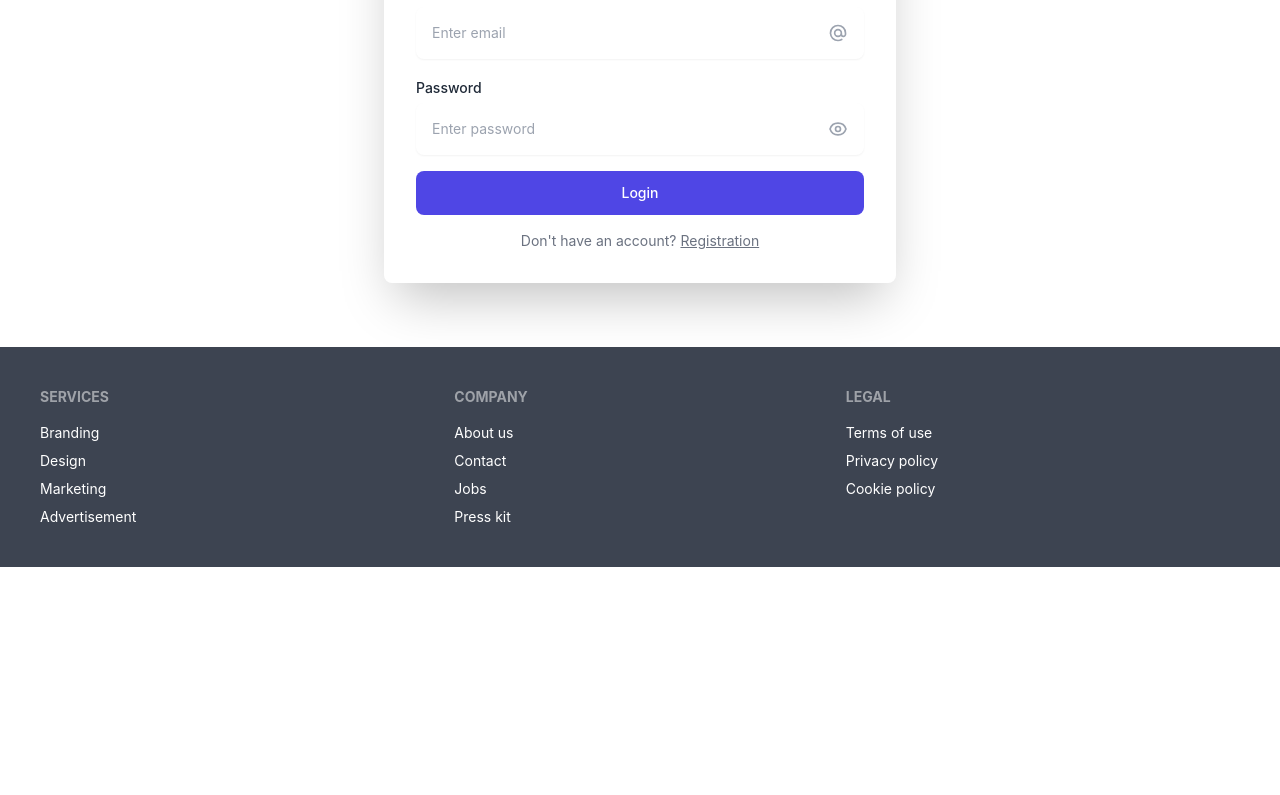
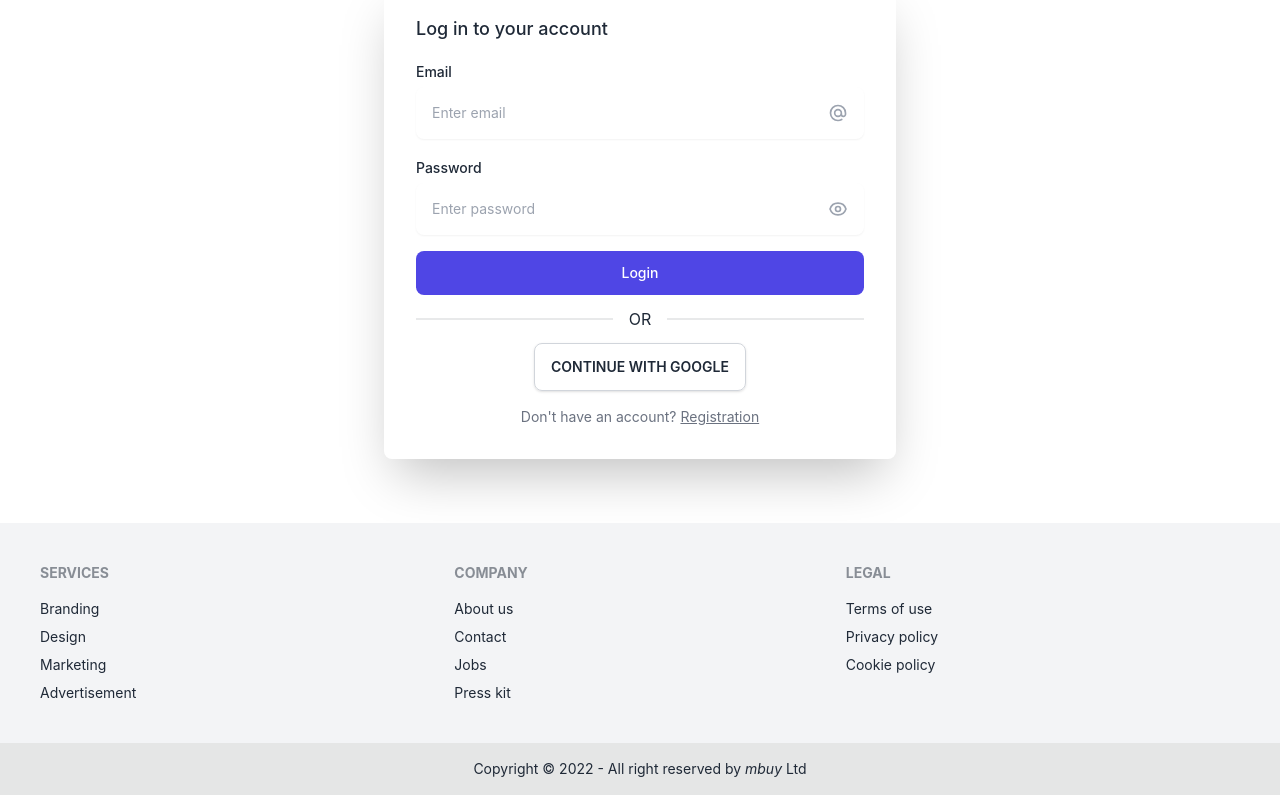
Before and after one commit to rssabbir-dev/m-buy-sell-frontend, a React (Create React App) app: page /login in a window 1280 px wide. Shown: the part 221-1016 px from the top of the page. Before the commit the page ends 800 px from the top, so only its background shows below. Built offline with nearby package versions, Linux system fonts and the light colour scheme; no server answers.

Commit message:
added ProviderLogin Google, and improve more

```diff
--- a/src/layout/MainLayout/MainLayout.js
+++ b/src/layout/MainLayout/MainLayout.js
@@ -7,7 +7,7 @@ const MainLayout = () => {
 	return (
 		<div>
 			<NavBar />
-			<div className='w-11/12 mx-auto'>
+			<div className='w-11/12 mx-auto mt-20'>
 				<Outlet />
 			</div>
 			<Footer />
--- a/src/pages/Buyer/AllOrder/AllOrder.js
+++ b/src/pages/Buyer/AllOrder/AllOrder.js
@@ -40,7 +40,7 @@ const AllOrder = () => {
 							<th>Product Name</th>
 							<th>Seller Name</th>
 							<th>Price</th>
-							<th>Delete</th>
+							<th>Payment</th>
 						</tr>
 					</thead>
 					<tbody>
--- /dev/null
+++ b/src/pages/Home/About/About.js
@@ -0,0 +1,40 @@
+import React from 'react';
+import aboutImg from '../../../assets/about.jpg'
+
+const About = () => {
+    return (
+		<section>
+			<div class='mx-auto max-w-screen-2xl px-4 pb-16 sm:px-6 lg:px-8'>
+				<div class='grid grid-cols-1 lg:h-screen lg:grid-cols-2'>
+					<div class='relative z-10 lg:py-16'>
+						<div class='relative h-64 sm:h-80 lg:h-full'>
+							<img
+								alt='House'
+								src={aboutImg}
+								class='absolute inset-0 h-full w-full object-cover'
+							/>
+						</div>
+					</div>
+
+					<div class='relative flex items-center bg-gray-100'>
+						<span class='hidden lg:absolute lg:inset-y-0 lg:-left-16 lg:block lg:w-16 lg:bg-gray-100'></span>
+
+						<div class='p-8 sm:p-16 lg:p-24'>
+							<h2 class='text-2xl font-bold sm:text-3xl'>
+								Browse your necessary items on our organized
+								category
+							</h2>
+
+							<p class='mt-4 text-gray-600'>
+								You can choose your any necessary here in cheap
+								price without any hassles, we handle for it you.
+							</p>
+						</div>
+					</div>
+				</div>
+			</div>
+		</section>
+	);
+};
+
+export default About;
--- a/src/pages/Home/DisplayCategories/DisplayCategories.js
+++ b/src/pages/Home/DisplayCategories/DisplayCategories.js
@@ -18,10 +18,19 @@ const DisplayCategories = () => {
 		return <SpinnerSeller />;
 	}
 	return (
-		<div className='grid grid-cols-2 sm:grid-cols-3 gap-5'>
-			{categories.map((category) => (
-				<Link to={`/category/${category._id}`} className='p-8 text-center rounded-lg text-xl font-semibold bg-slate-100 uppercase shadow-md hover:shadow-xl hover:-translate-y-2 hover:cursor-pointer transition-all' key={category._id}>{category.category_name}</Link>
-			))}
+		<div>
+			<h1 className='text-lg font-bold mb-3'>Browse items by category</h1>
+			<div className='grid grid-cols-2 sm:grid-cols-3 gap-5'>
+				{categories.map((category) => (
+					<Link
+						to={`/category/${category._id}`}
+						className='p-8 text-center rounded-lg text-xl font-semibold bg-slate-100 uppercase shadow-md hover:shadow-xl hover:-translate-y-2 hover:cursor-pointer transition-all'
+						key={category._id}
+					>
+						{category.category_name}
+					</Link>
+				))}
+			</div>
 		</div>
 	);
 };
--- a/src/pages/Home/Home/Home.js
+++ b/src/pages/Home/Home/Home.js
@@ -1,15 +1,17 @@
 import React from 'react';
 import DisplayPromoteProduct from '../../Promote/DisplayPromoteProduct';
+import About from '../About/About';
 import DisplayCategories from '../DisplayCategories/DisplayCategories';
 import HomeBanner from '../HomeBanner/HomeBanner';
 
 const Home = () => {
-	document.title = 'Home - mBuy'
+	document.title = 'Home - mBuy';
 	return (
 		<div className='space-y-20'>
 			<HomeBanner />
 			<DisplayPromoteProduct />
 			<DisplayCategories />
+			<About />
 		</div>
 	);
 };
--- a/src/pages/Login/Login.js
+++ b/src/pages/Login/Login.js
@@ -4,6 +4,7 @@ import { useForm } from 'react-hook-form';
 import toast from 'react-hot-toast';
 import { Link, useLocation, useNavigate } from 'react-router-dom';
 import { AuthContext } from '../../context/AuthProvider/AuthProvider';
+import ProviderLogin from '../shared/ProviderLogin/ProviderLogin';
 import SpinnerThreeDot from '../shared/Spinners/SpinnerThreeDot';
 
 const Login = () => {
@@ -167,6 +168,8 @@ const Login = () => {
 							Login
 						</button>
 					)}
+					<div className='divider'>OR</div>
+					<ProviderLogin/>
 
 					<p className='text-center text-sm text-gray-500'>
 						Don't have an account? <Link to='/registration' className='underline' >
--- a/src/pages/ProductByCategory/ProductByCategory.js
+++ b/src/pages/ProductByCategory/ProductByCategory.js
@@ -60,7 +60,7 @@ const ProductByCategory = () => {
 				seller_image: bookedProduct.seller_image,
 				seller_location: bookedProduct.seller_location,
 			},
-			order_status: 'unpaid',
+			order_status: false,
 		};
 		setOrderLoading(true);
 		fetch(`${process.env.REACT_APP_SERVER_URL}/orders/${user?.uid}`, {
@@ -132,7 +132,7 @@ const ProductByCategory = () => {
 		console.log(id);
 	};
 	return (
-		<div>
+		<div className='my-10'>
 			<p className='text-2xl'>All Product</p>
 			<div className='divider'></div>
 			<div className='grid grid-cols-1 md:grid-cols-2 lg:grid-cols-3 gap-5'>
--- a/src/pages/ProductByCategory/ProductByCategoryCard.js
+++ b/src/pages/ProductByCategory/ProductByCategoryCard.js
@@ -95,7 +95,7 @@ const ProductByCategoryCard = ({
 								className='btn btn-error text-white'
 							>
 								<MdReportProblem /> Report
-							</button></> : <p>sold out</p>}
+							</button></> : <p className='uppercase text-red-400 italic font-bold'>sold out</p>}
 						</>
 					) : (
 						<p className='text-red-400 italic font-bold'>Please login with buyer account for buy this product</p>
--- a/src/pages/shared/Footer/Footer.js
+++ b/src/pages/shared/Footer/Footer.js
@@ -2,7 +2,8 @@ import React from 'react';
 
 const Footer = () => {
     return (
-		<footer className='footer p-10 bg-neutral text-neutral-content'>
+		<footer>
+			<div className='footer p-10 bg-gray-100'>
 				<div>
 					<span className='footer-title'>Services</span>
 					<a className='link link-hover'>Branding</a>
@@ -23,6 +24,15 @@ const Footer = () => {
 					<a className='link link-hover'>Privacy policy</a>
 					<a className='link link-hover'>Cookie policy</a>
 				</div>
+			</div>
+			<div className='footer footer-center p-4 bg-base-300 text-base-content'>
+				<div>
+					<p>
+						Copyright © 2022 - All right reserved by{' '}
+						<span className='italic'>mbuy</span> Ltd
+					</p>
+				</div>
+			</div>
 		</footer>
 	);
 };
--- a/src/pages/shared/NavBar/NavBar.js
+++ b/src/pages/shared/NavBar/NavBar.js
@@ -5,12 +5,15 @@ import useAdmin from '../../../hooks/useAdmin';
 import useBuyer from '../../../hooks/useBuyer';
 import useSeller from '../../../hooks/useSeller';
 import logo from '../../../assets/mbuy_.logo.png'
+import toast from 'react-hot-toast';
 
 const NavBar = () => {
 	const { user, logOut } = useContext(AuthContext);
 	const handleLogOut = () => {
 		logOut()
-			.then(() => {})
+			.then(() => {
+				toast.success('Logout')
+			})
 			.catch((err) => console.log(err));
 	};
 	const [isAdmin] = useAdmin();
@@ -34,7 +37,7 @@ const NavBar = () => {
 		</>
 	);
 	return (
-		<div className='navbar bg-base-100 px-10 fixed top-0'>
+		<div className='navbar bg-base-100 px-10 fixed top-0 z-50'>
 			<div className='navbar-start'>
 				<div className='dropdown'>
 					<label tabIndex={0} className='btn btn-ghost lg:hidden'>
--- /dev/null
+++ b/src/pages/shared/ProviderLogin/ProviderLogin.js
@@ -0,0 +1,69 @@
+
+import axios from 'axios';
+import { GoogleAuthProvider } from 'firebase/auth';
+import { useContext } from 'react';
+import toast from 'react-hot-toast';
+import { useLocation, useNavigate } from 'react-router-dom';
+import { AuthContext } from '../../../context/AuthProvider/AuthProvider';
+
+const ProviderLogin = () => {
+	const navigate = useNavigate();
+	const location = useLocation();
+	const from = location?.state?.from?.pathname || '/';
+	const { providerLogin } = useContext(AuthContext);
+	const handleGoogleLogin = () => {
+		const provider = new GoogleAuthProvider();
+		providerLogin(provider)
+			.then((res) => {
+				const user = res.user;
+				toast.success('Login Success');
+                getAccessToken(user?.uid);
+                savedUserInDb(user)
+				navigate(from, { replace: true });
+			})
+			.catch((err) => toast.error(err.message));
+	};
+	const getAccessToken = (uid) => {
+		axios
+			.post(`${process.env.REACT_APP_SERVER_URL}/jwt`, { uid })
+			.then((res) => {
+				localStorage.setItem('accessToken',res.data.accessToken)
+				navigate(from, { replace: true });
+			})
+			.catch((err) => {
+				console.log(err);
+			});
+    };
+
+    const savedUserInDb = (data) => {
+		const user = {
+			displayName: data.displayName,
+			email: data.email,
+			photoURL:data.photoURL,
+			role: 'buyer',
+			uid: data.uid,
+			status: 'unverified',
+		};
+		axios
+			.post(`${process.env.REACT_APP_SERVER_URL}/users`, user)
+			.then((res) => {
+				console.log(res);
+			})
+			.catch((error) => {
+				console.log(error);
+			});
+	};
+	return (
+		<div className='flex justify-center'>
+			<div
+				onClick={handleGoogleLogin}
+				className='btn btn-ghost flex justify-center items-center gap-3 border border-gray-300 shadow'
+			>
+
+				<span>Continue With Google</span>
+			</div>
+		</div>
+	);
+};
+
+export default ProviderLogin;
```
Also changed, not shown: src/assets/about.jpg (added). Lines whose indentation alone changed are shown as unchanged.
